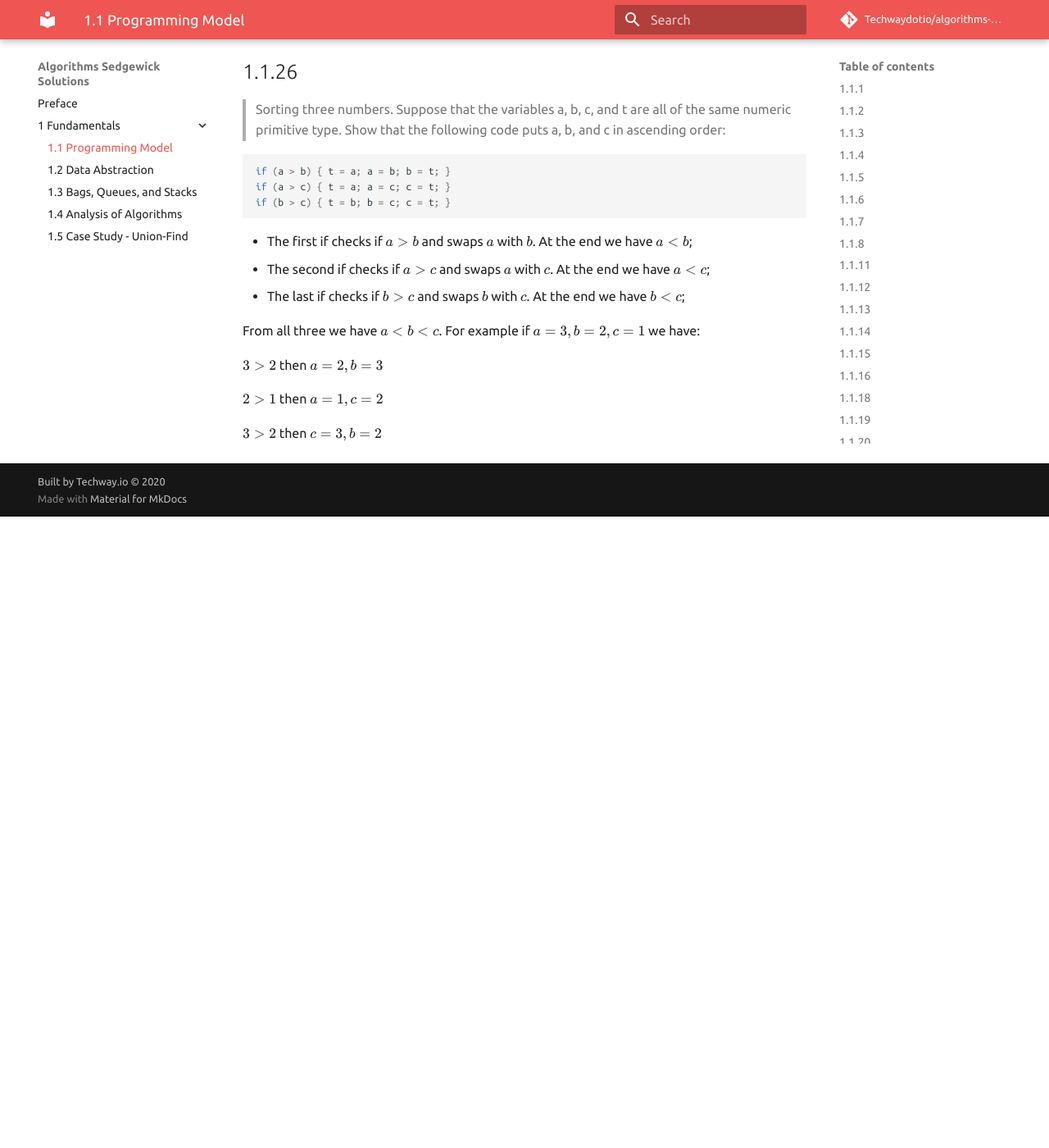
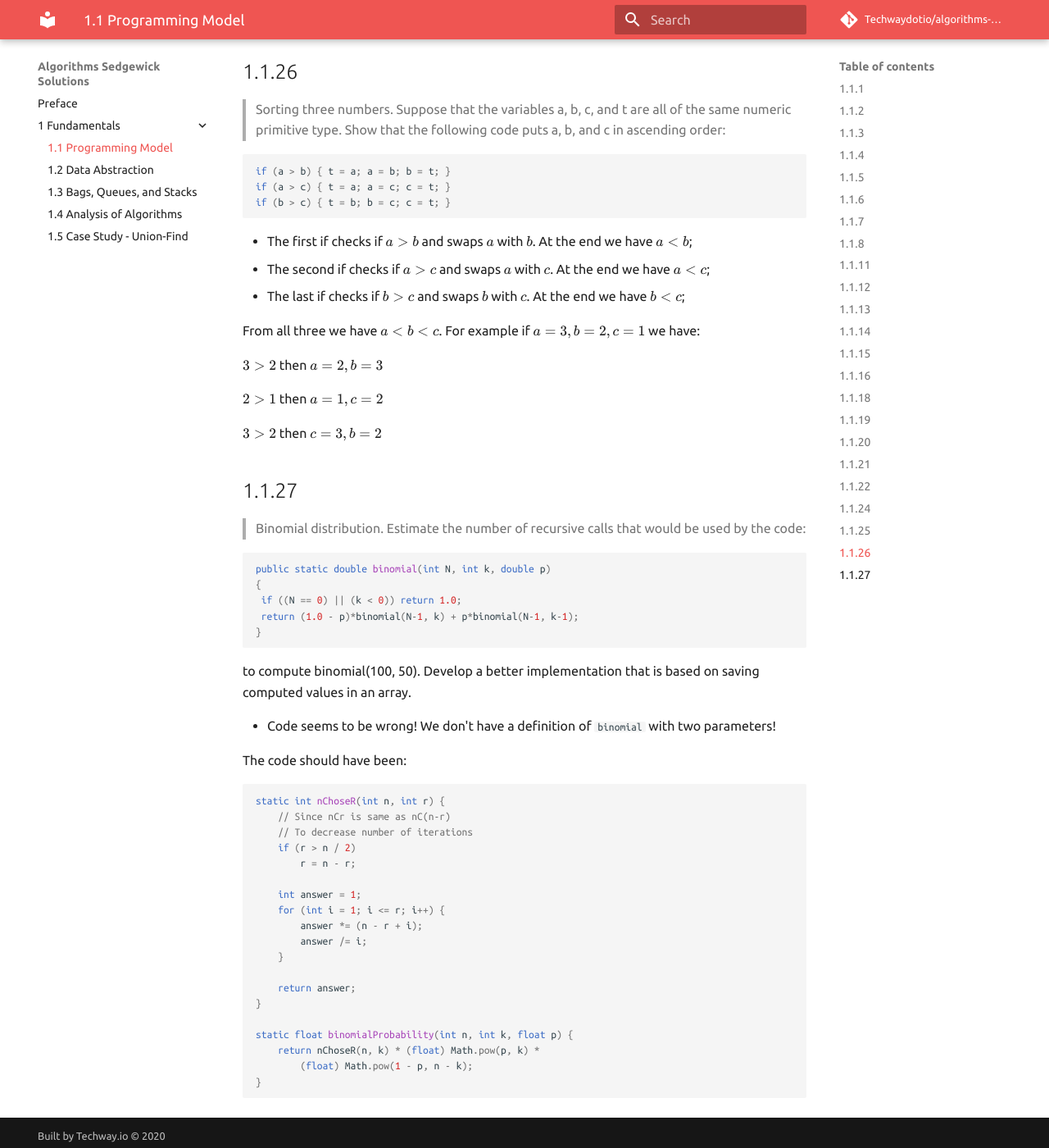
Before and after one commit to Techwaydotio/algorithms-sedgewick, an MkDocs documentation site: the page built from docs/Chap01/1.1.md, in a window 1280 px wide and 1400 px high, scrolled down 11680 px. Shown: the whole window at 82% size. Built offline with MkDocs 1.6.1 and Material for MkDocs 9.7.7, drawn with Linux system fonts in a browser that asks for light colours; nearby versions of some CDN libraries; comment, search, counter and statistics services are not loaded; before the commit the page ends 12310 px from its top, so only the background shows below that.

Commit message:
Ch1 1.1.27

````diff
--- a/docs/Chap01/1.1.md
+++ b/docs/Chap01/1.1.md
@@ -570,3 +570,43 @@ $3 > 2$ then $a = 2, b = 3$
 $2 > 1$ then $a = 1, c = 2$
 
 $3 > 2$ then $c = 3, b = 2$
+
+## 1.1.27
+> Binomial distribution. Estimate the number of recursive calls that would be
+used by the code:
+
+```java
+public static double binomial(int N, int k, double p)
+{
+ if ((N == 0) || (k < 0)) return 1.0;
+ return (1.0 - p)*binomial(N-1, k) + p*binomial(N-1, k-1);
+}
+```
+to compute binomial(100, 50). Develop a better implementation that is based on
+saving computed values in an array.
+
+* Code seems to be wrong! We don't have a definition of `binomial` with two parameters!
+
+The code should have been:
+
+```java
+static int nChoseR(int n, int r) {
+    // Since nCr is same as nC(n-r)
+    // To decrease number of iterations
+    if (r > n / 2)
+        r = n - r;
+
+    int answer = 1;
+    for (int i = 1; i <= r; i++) {
+        answer *= (n - r + i);
+        answer /= i;
+    }
+
+    return answer;
+}
+
+static float binomialProbability(int n, int k, float p) {
+    return nChoseR(n, k) * (float) Math.pow(p, k) *
+        (float) Math.pow(1 - p, n - k);
+}
+```
````
Also changed, not shown: 1 other file.
